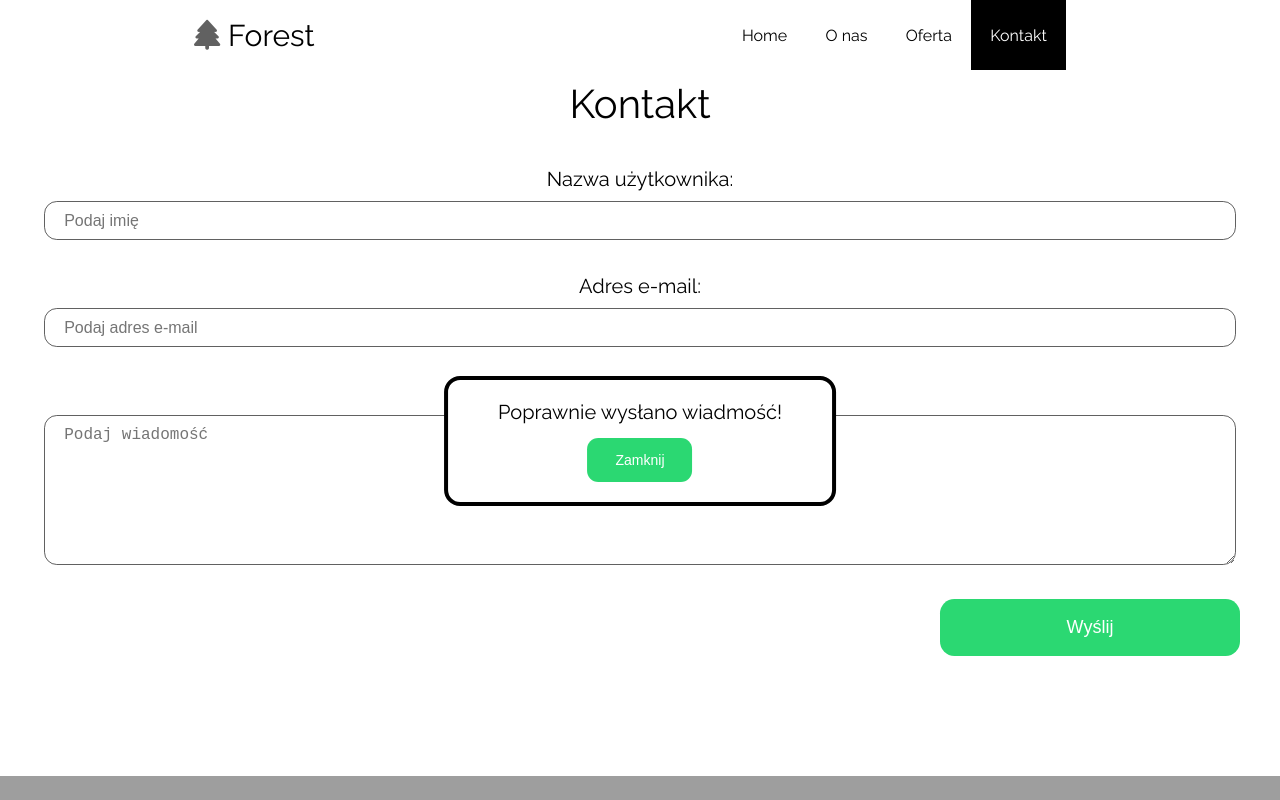
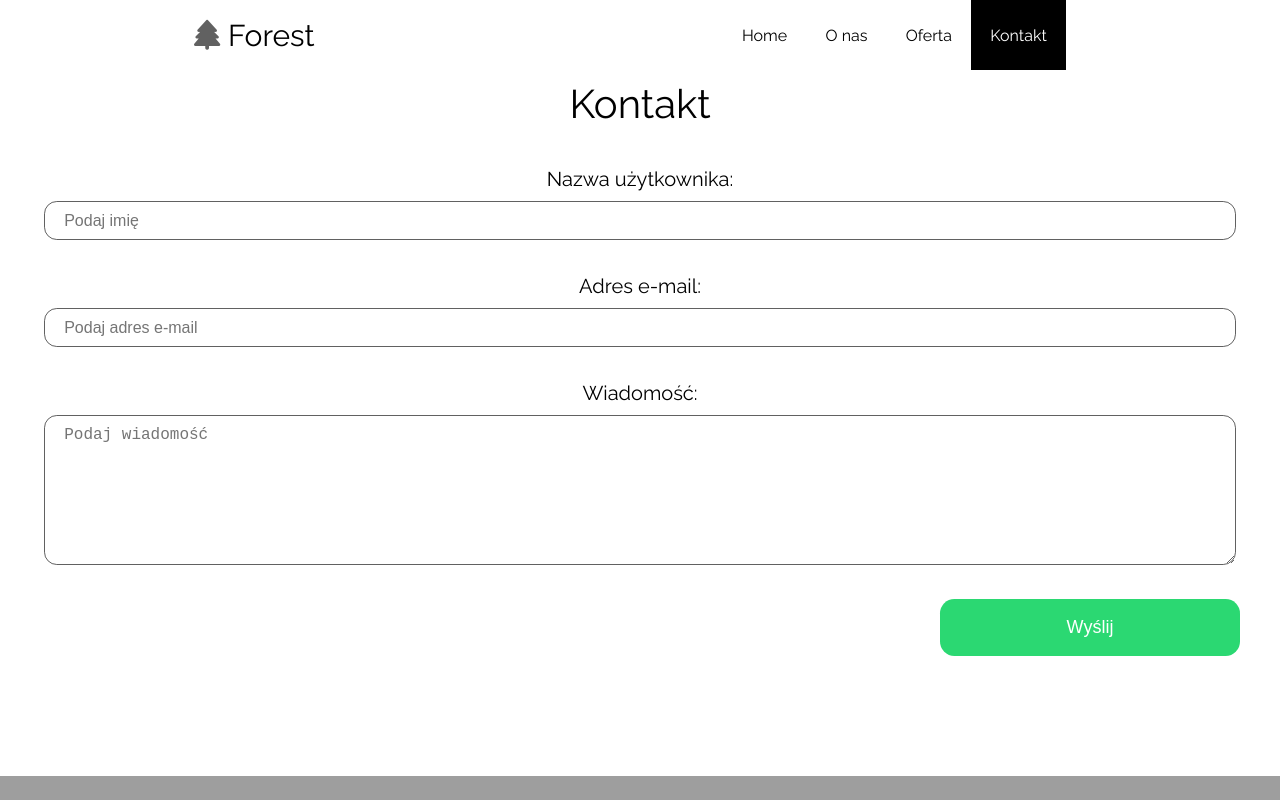
Before and after one commit to BarnBarne/Forest, a website: page contact.html in a window 1280 px wide. Shown: the top 800 px of the page. Drawn offline with Linux system fonts and the light colour scheme; grey boxes are pictures that could not be loaded.

Commit message:
deleted popup class

```diff
--- a/contact.html
+++ b/contact.html
@@ -66,7 +66,7 @@
 
         <button type="submit" class="contactForm-btn">Wyślij</button>
 
-        <div class="contactForm__popup show-popup">
+        <div class="contactForm__popup">
             <p class="contactForm__popup-message">
                 Poprawnie wysłano wiadmość!</p>
             <button class="contactForm-btn close-popup-btn">Zamknij</button>
```
Also changed, not shown: 1 other file.
